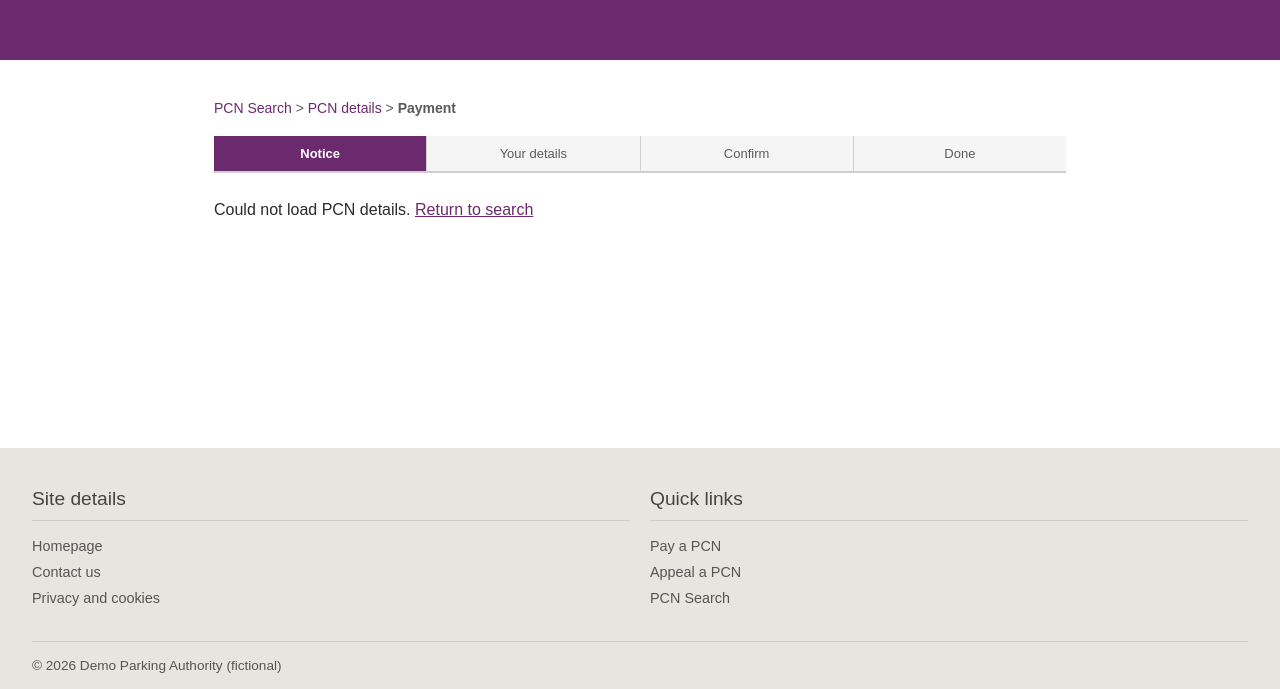
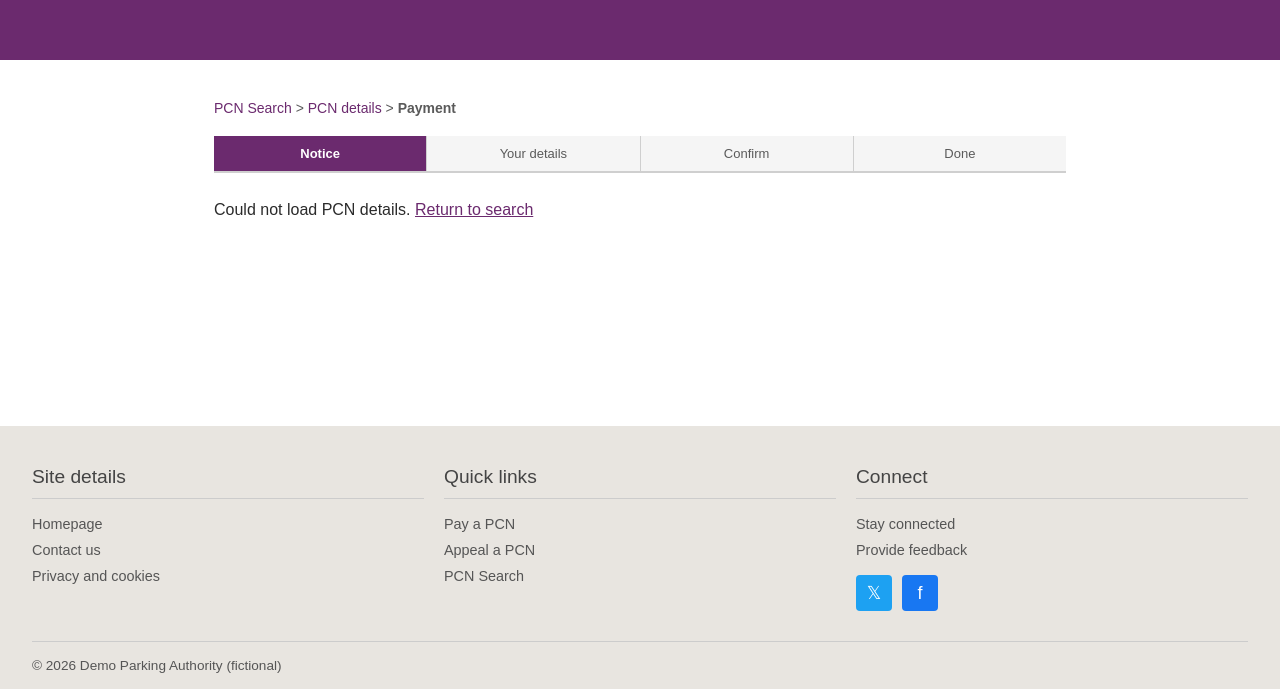
Before and after one commit to Kunwar78/Park, a website: page public/payment.html in a window 1280 px wide. Shown: the part 111-800 px from the top of the page. Drawn offline with Linux system fonts and the light colour scheme; no server answers.

Commit message:
Add social media links to footer
Added a new section for social media connections in the footer.

```diff
--- a/public/payment.html
+++ b/public/payment.html
@@ -111,6 +111,12 @@
   <div class="footer-cols">
     <div><h4>Site details</h4><ul><li>Homepage</li><li>Contact us</li><li>Privacy and cookies</li></ul></div>
     <div><h4>Quick links</h4><ul><li>Pay a PCN</li><li>Appeal a PCN</li><li>PCN Search</li></ul></div>
+    <div><h4>Connect</h4><ul><li>Stay connected</li><li>Provide feedback</li></ul>
+      <div class="footer-social">
+        <a href="#" class="twitter" aria-label="Twitter">𝕏</a>
+        <a href="#" class="facebook" aria-label="Facebook">f</a>
+      </div>
+    </div>
   </div>
   <div class="footer-bottom">
     <span>© 2026 Demo Parking Authority (fictional)</span>
```
